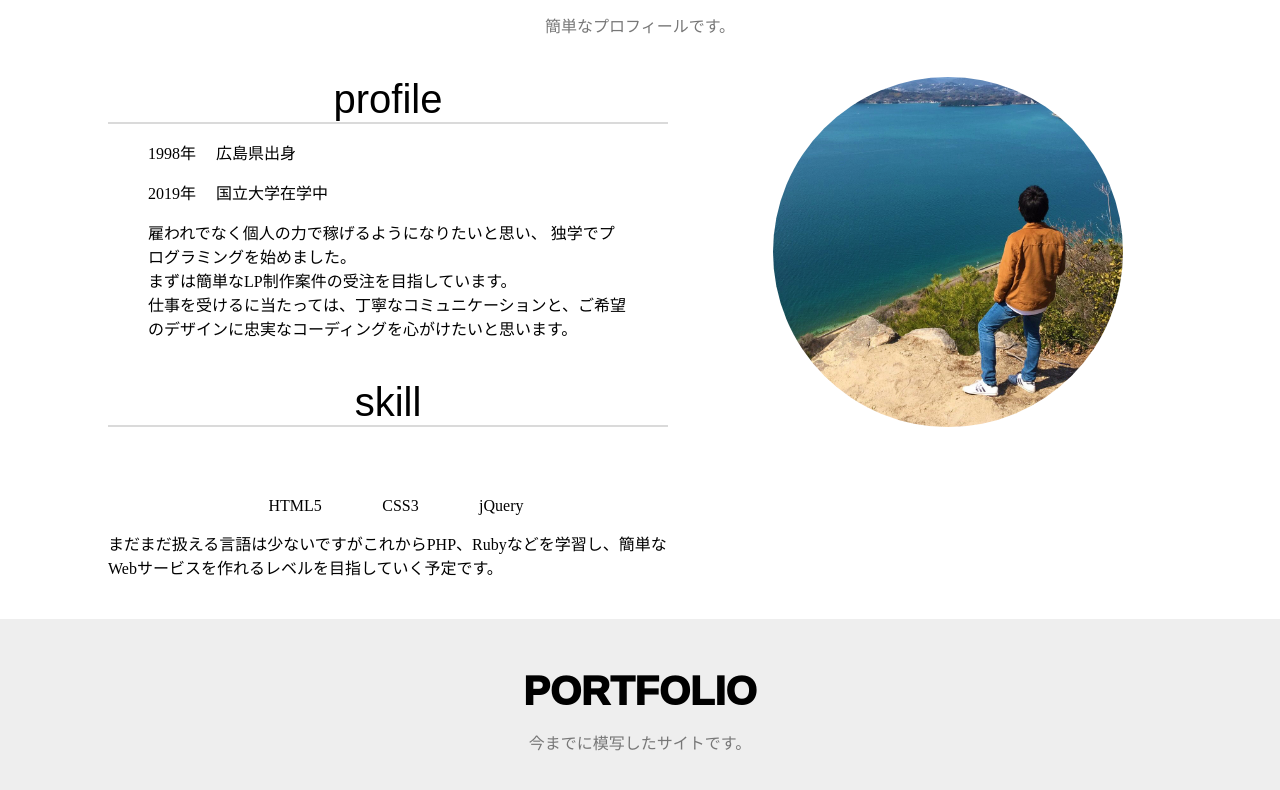
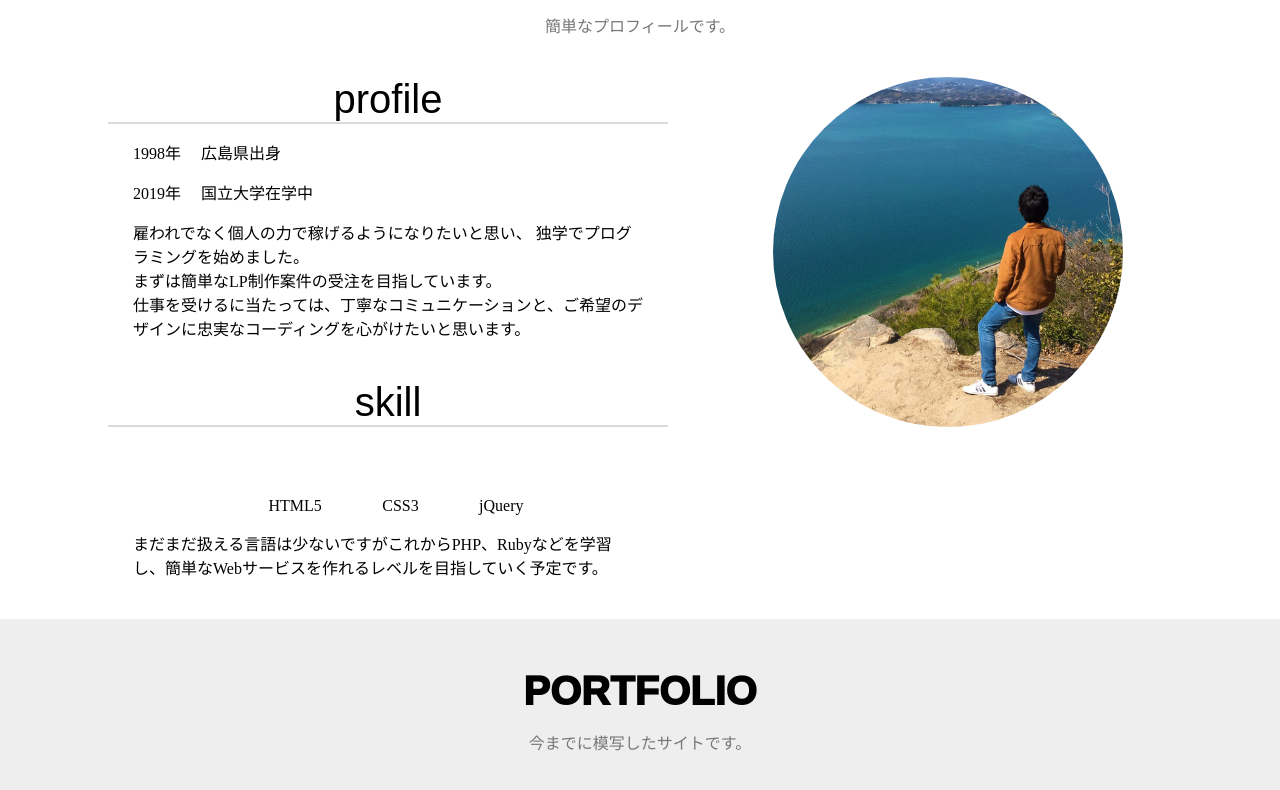
Before and after one commit to taisei02/taisei02, a plain HTML site: page index.html in a window 1280 px wide. Shown: the part 798-1588 px from the top of the page. Drawn offline with nearby package versions, Linux system fonts and the light colour scheme; a web font is replaced by a local one.

Commit message:
Update portfolio.css

```diff
--- a/css/portfolio.css
+++ b/css/portfolio.css
@@ -98,10 +98,10 @@ header li:hover{
 .profile{
   margin-bottom:40px;
 }
-.profile p{
+.profile p,.skill p{
   text-align:left;
-  margin-left:40px;
-  margin-right:40px;
+  margin-left:25px;
+  margin-right:25px;
 }
 .flex{
   display:flex;
```
